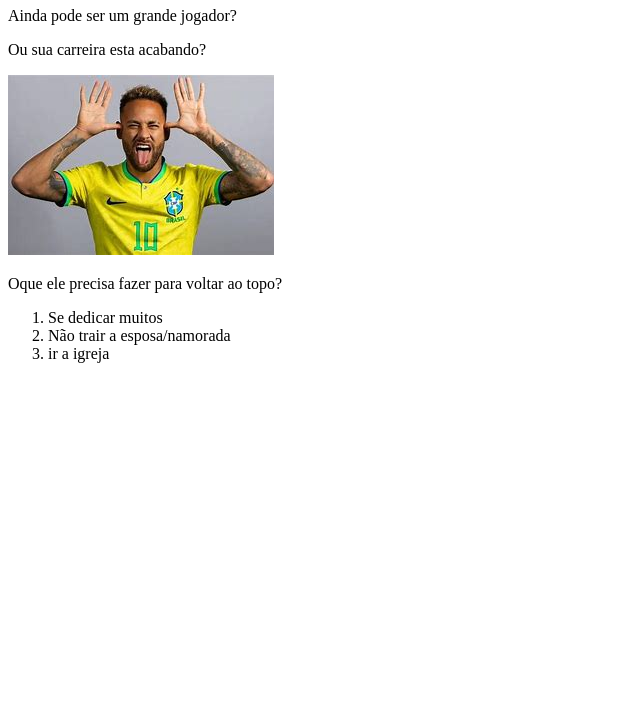
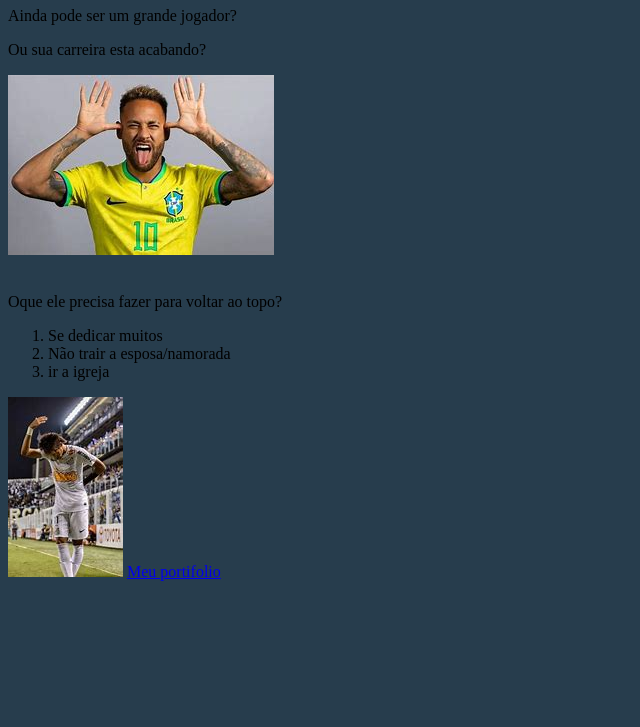
Before and after one commit to Guizinjs/atividade-1-html, a plain HTML site: page index.html in a window 1280 px wide. Shown: the part 73-800 px from the top of the page, without its empty margins (0-640 px from the left). Drawn offline with Linux system fonts and the light colour scheme.

Commit message:
index com css integrado

```diff
--- a/index.html
+++ b/index.html
@@ -5,11 +5,13 @@
     <meta name="viewport" content="width=device-width, initial-scale=1.0">
     <title>Curso de pensamento computacional</title>
 </head>
-<body>
+<body style="background-color: #273d4d;">
+    <div class="primeira parte">
     <h1>NEYMAR</h1>
     <p id="paragrafo1" class="paragrafos"> Ainda pode ser um grande jogador?</p>
     <p>Ou sua carreira esta acabando?</p>
     <img src="imagem neymar2.png" alt="neymar"> <!--colocar fotos-->
+</div>
 <br>
 <!--<ul>
     <li>Primeiro item</li>
@@ -17,15 +19,17 @@
     <li>Terceiro item</li>
 </ul> anotacoes com pontinhos-->
 <!--<ol>
-    <li>Primeiro<li>
-    <li>Segundo<li>
-    <li>Terceiro<li>
-</ol> anotacao com numeros-->
+    <li>Primeiro item<li>
+    <li>Segundo item<li>
+    <li>Terceiro item<li>
+</ol> anotacoes com numeros-->
 <p>Oque ele precisa fazer para voltar ao topo?</p>
 <ol>
     <li>Se dedicar muitos</li>
     <li>Não trair a esposa/namorada</li>
     <li>ir a igreja</li>
 </ol>
+<img src="imagem neymar.png" alt="foto do neymar">
+<a href="https://github.com/Guizinjs/atividade-1-html"  class="botao" target="_blank">Meu portifolio</a>
 </body>
 </html>
```
